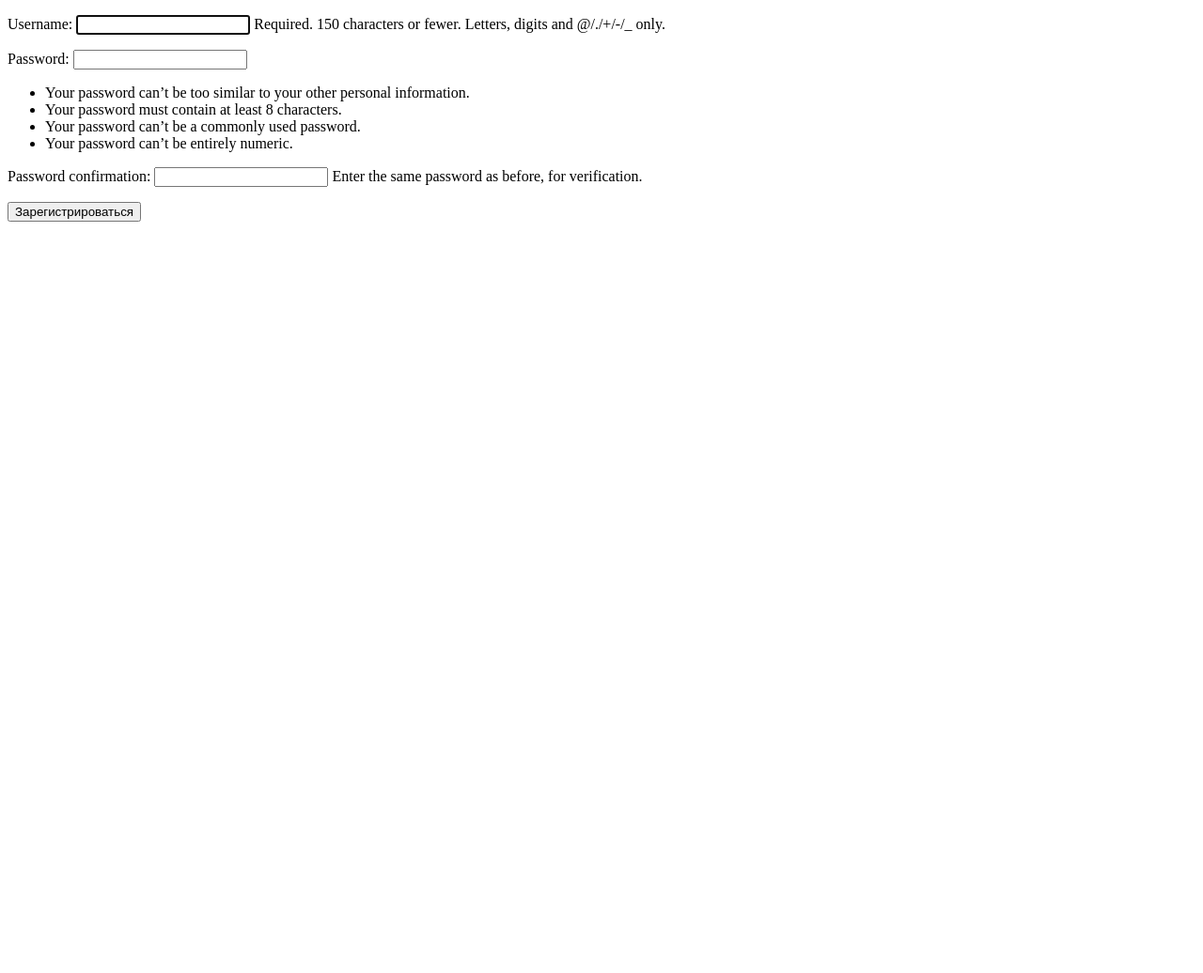
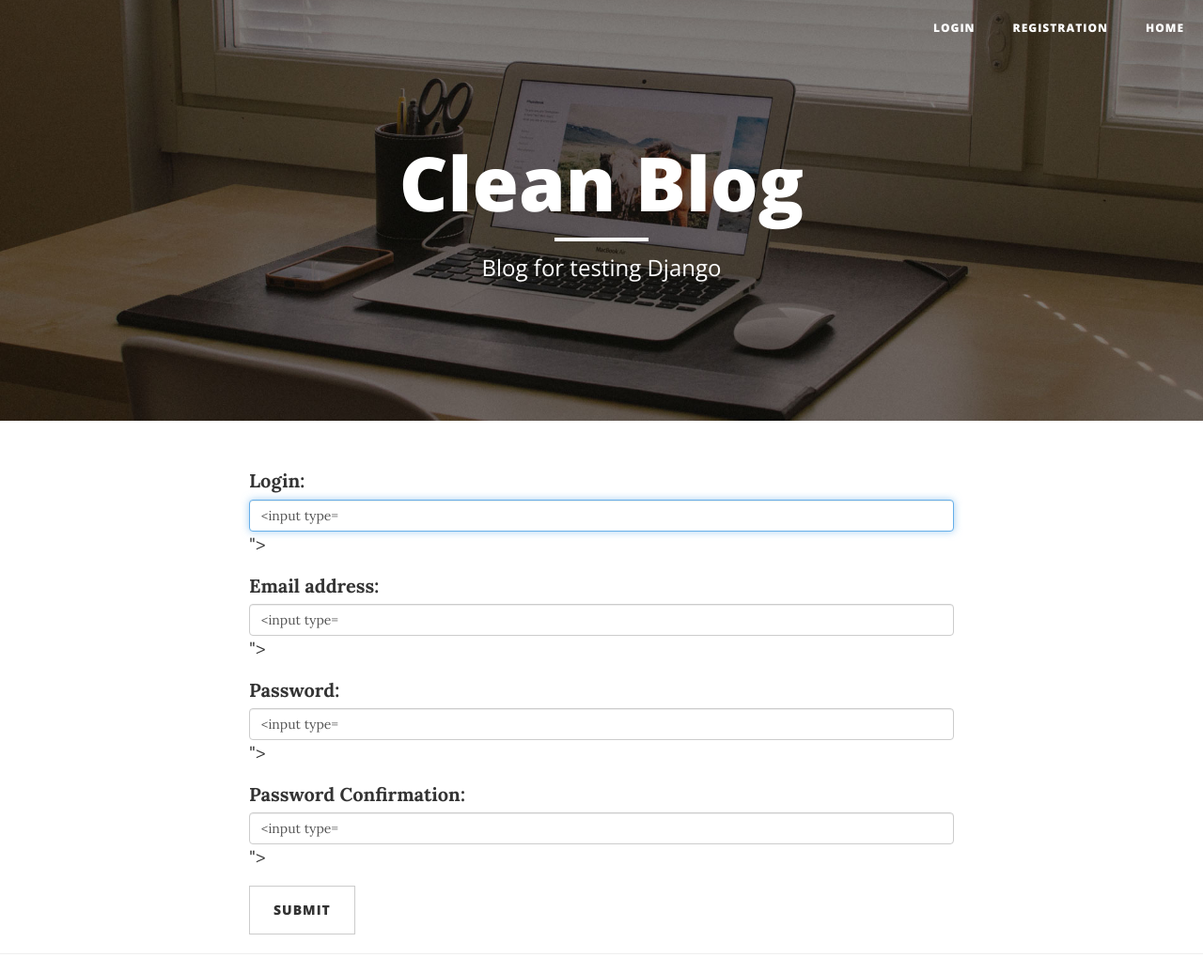
Before and after one commit to maxis110/Blog, a Django app: page /blog/register/ in a window 1280 px wide. Shown: the whole page at 94% size. Before the commit the page ends 236 px from the top, so only its background shows below. Run offline with Django 3.2, Linux system fonts and the light colour scheme; parts of the project's set-up code (start-up, migrations or seed data) failed here and were passed over; some libraries are stand-ins or nearby versions.

Commit message:
Registration form, Login form, Edit Post form, Comments form

```diff
--- a/blog/form.py
+++ b/blog/form.py
@@ -9,11 +9,18 @@
         model = Post
         fields = ('title', 'content',)
 
-#class UsersCreationForm(forms.ModelForm):
+class UsersCreationForm(UserCreationForm):
 
- #   class Meta:
-  #      model = User
-   #     fields = ('username', 'email', 'password')
+    class Meta:
+        model = User
+        fields = ('username', 'email', 'password1', 'password2',)
+
+    def save(self, commit=True):
+        user = super(UserCreationForm, self).save(commit=False)
+        user.set_password(self.cleaned_data["password1"])
+        if commit:
+            user.save()
+        return user
 
 class CommentForm(forms.ModelForm):
 
--- a/blog/templates/blog/register.html
+++ b/blog/templates/blog/register.html
@@ -1,14 +1,26 @@
-<!DOCTYPE html>
-<html>
-  <head>
-    <title>Регистрация</title>
-  </head>
-  <body>
-    <form action="" method="post">
-      {% csrf_token %}
-      <!-- as_p для того, чтобы каждый элемент формы был с новой строки -->
-      {{ form.as_p }}
-      <button type="submit">Зарегистрироваться</button>
-    </form>
-  </body>
-</html>
+{% extends "blog/index.html" %}
+
+{% block content %}
+
+{% csrf_token %}
+<form method="POST" action="{% url 'user_new' %}">
+  <div class="form-group">
+    <label for="username">Login:</label>
+    <input type="username" class="form-control" id="username" value="{{ form.username }}">
+  </div>
+  <div class="form-group">
+    <label for="email">Email address:</label>
+    <input type="email" class="form-control" id="email" value="{{ form.email }}">
+  </div>
+  <div class="form-group">
+    <label for="pwd1">Password: </label>
+    <input type="pwd" class="form-control" id="pwd1" value="{{ form.password1 }}">
+  </div>
+  <div class="form-group">
+    <label for="pwd2">Password Confirmation: </label>
+    <input type="pwd" class="form-control" id="pwd2" value="{{ form.password2 }}">
+  </div>
+
+  <button type="submit" class="btn btn-default">Submit</button>
+</form>
+{% endblock %}
--- a/blog/urls.py
+++ b/blog/urls.py
@@ -8,7 +8,8 @@
     url(r'^(?P<pk>\d+)/$', views.post_detail),
     url(r'^post/(?P<pk>[0-9]+)/edit/$', views.post_edit, name='post_edit'),
     url(r'^post/new/$', views.post_new, name='post_new'),
-    url(r'^register/$', views.RegisterFormView.as_view(), name='user_new'),
+#    url(r'^register/$', views.RegisterFormView.as_view(), name='user_new'),
+    url(r'^register/$', views.registration, name='user_new'),
     url(r'^post/(?P<pk>\d+)/comment/$', views.comments_add, name='comments_add'),
     url(r'^comment/(?P<pk>\d+)/remove/$', views.comments_remove, name='comments_remove'),
 
--- a/blog/views.py
+++ b/blog/views.py
@@ -7,7 +7,9 @@
 from django.contrib.auth.decorators import login_required
 from django.http import HttpResponseRedirect
 from django.views.generic.edit import FormView
+from .form import UsersCreationForm
 from django.contrib.auth.models import User
+
 
 
 class PostsListView(ListView):
@@ -23,9 +25,20 @@
     template_name = "blog/register.html"
 
     def form_valid(self, form):
-        user = form.save()
+        form.save()
         return super(RegisterFormView, self).form_valid(form)
 
+def registration(request):
+    if request.method == 'POST':
+        form = UsersCreationForm(request.POST)
+        if form.is_valid():
+            form.save()
+            return HttpResponseRedirect('/blog')
+    else:
+        args = {}
+        args.update(request)
+        args['form'] = UsersCreationForm()
+    return render(request, 'blog/register.html', args)
 
 @login_required
 def comments_add(request, pk):
@@ -70,7 +83,6 @@
      return render(request, 'blog/post_detail.html', {'post':Post.objects.get(id=pk),
                                                       'comments': Comments.objects.filter(comments_post_id=pk)})
 
-
 def post_edit(request, pk):
         post = get_object_or_404(Post, pk=pk)
         if request.method == "POST":
```
Also changed, not shown: blog/templates/blog/login.html (added, +28 -0 lines), blog/templates/registration/login.html (+13 -14 lines).
